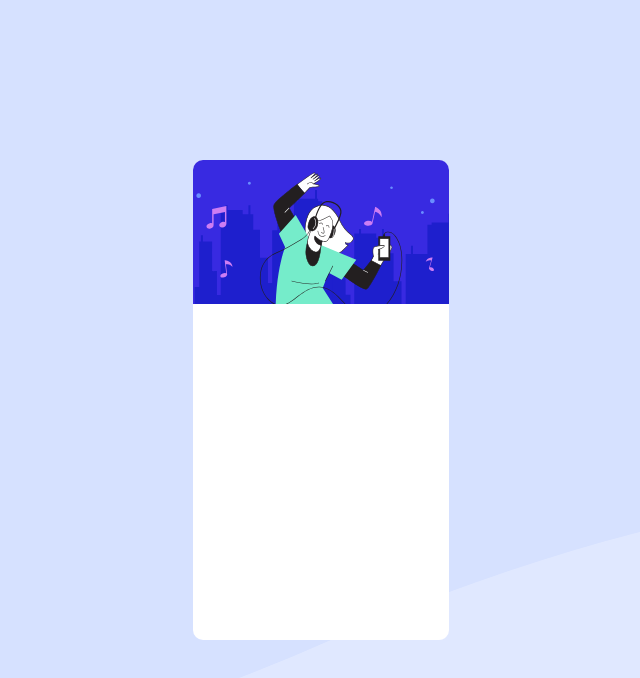
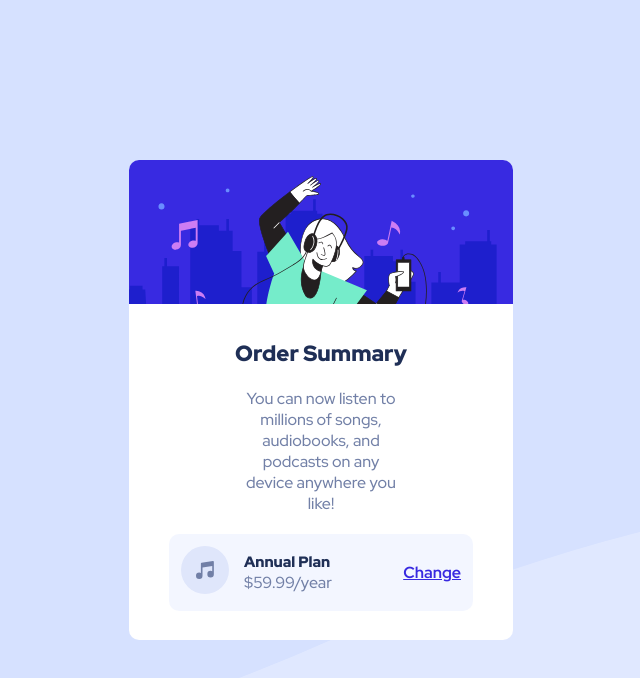
Before and after one commit to Ulvesten/Week-15-Order-Card, a React (Vite) app in the folder Order Card W15/: page / in a window 1280 px wide. Shown: the top 678 px of the page, without its empty margins (319-959 px from the left). Built offline with nearby package versions, Linux system fonts and the light colour scheme.

Commit message:
added Plan and OrderSum components

```diff
--- a/Order Card W15/Components/Container/Container.css
+++ b/Order Card W15/Components/Container/Container.css
@@ -1,7 +1,7 @@
 .Container__Main {
   height: 60vh;
   background-color: white;
-    width: 20vw;
+  width: 30vw;
   border-radius: 10px;
 }
 .Container__Image {
@@ -12,3 +12,8 @@
   background-size: cover;
   background-position: top;
 }
+
+.Container__Content {
+  font-weight: 500;
+  padding: 15px 40px;
+}
--- a/Order Card W15/Components/Container/Container.jsx
+++ b/Order Card W15/Components/Container/Container.jsx
@@ -1,10 +1,17 @@
-import React from 'react';
-import './Container.css';
+import React from "react";
+import OrderSum from "../OrderSum/OrderSum";
+import Plan from "../Plan/Plan";
+import "./Container.css";
 
 export const Container = () => {
-    return (
-        <div className='Container__Main'>
-            <div className='Container__Image'></div>
-        </div>
-    );
+  return (
+    <div className="Container__Main">
+      <div className="Container__Image"></div>
+      <div className="Container__Content">
+        <OrderSum />
+        <Plan />
+        <div className="Container__Plan"></div>
+      </div>
+    </div>
+  );
 };
--- /dev/null
+++ b/Order Card W15/Components/OrderSum/OrderSum.css
@@ -0,0 +1,17 @@
+.Order__Summary p {
+  padding: 0px 24px;
+  color: #7280a7;
+  font-weight: 500;
+  font-size: 16px;
+  text-align: center;
+  margin: 0 auto;
+  max-width: 70%;
+}
+
+.Order__Summary h1 {
+  color: #1f2f56;
+  padding: 20px 0px;
+  font-size: 22px;
+  font-weight: 900;
+  text-align: center;
+}
--- /dev/null
+++ b/Order Card W15/Components/OrderSum/OrderSum.jsx
@@ -0,0 +1,16 @@
+import React from "react";
+import "./OrderSum.css";
+
+const OrderSum = () => {
+  return (
+    <div className="Order__Summary">
+      <h1>Order Summary</h1>
+      <p>
+        You can now listen to millions of songs, audiobooks, and podcasts on any
+        device anywhere you like!
+      </p>
+    </div>
+  );
+};
+
+export default OrderSum;
--- /dev/null
+++ b/Order Card W15/Components/Plan/Plan.css
@@ -0,0 +1,31 @@
+.Card__Container {
+  border-radius: 10px;
+  margin: 20px 0px;
+  padding: 12px;
+  display: flex;
+  align-items: center;
+  gap: 15px;
+  background-color: hsl(225, 100%, 94%, 0.4);
+}
+
+.Card__Text {
+  flex-grow: 1;
+  text-align: left;
+}
+
+.Card__Text h3 {
+  font-size: 15px;
+  font-weight: 900;
+  color: #1f2f56;
+}
+
+.Card__Text p {
+  color: #7280a7;
+  font-weight: 500;
+}
+
+.Card__Link {
+  font-weight: 700;
+  text-decoration: underline;
+  color: hsl(245, 75%, 52%);
+}
--- /dev/null
+++ b/Order Card W15/Components/Plan/Plan.jsx
@@ -0,0 +1,20 @@
+import React from "react";
+import Avatar from "../../src/images/icon-music.svg";
+import "./Plan.css";
+
+const Plan = () => {
+  return (
+    <div className="Card__Container">
+      <div className="Card__Avatar">
+        <img src={Avatar} alt="avatar" />
+      </div>
+      <div className="Card__Text">
+        <h3>Annual Plan</h3>
+        <p>$59.99/year</p>
+      </div>
+      <div className="Card__Link">Change</div>
+    </div>
+  );
+};
+
+export default Plan;
--- a/Order Card W15/index.html
+++ b/Order Card W15/index.html
@@ -4,7 +4,13 @@
     <meta charset="UTF-8" />
     <link rel="icon" type="image/svg+xml" href="/src/favicon.svg" />
     <meta name="viewport" content="width=device-width, initial-scale=1.0" />
-    <title>Vite App</title>
+    <title>Order card</title>
+    <link rel="preconnect" href="https://fonts.googleapis.com" />
+    <link rel="preconnect" href="https://fonts.gstatic.com" crossorigin />
+    <link
+      href="https://fonts.googleapis.com/css2?family=Red+Hat+Display:wght@500;700;900&display=swap"
+      rel="stylesheet"
+    />
   </head>
   <body>
     <div id="root"></div>
--- a/Order Card W15/src/App.css
+++ b/Order Card W15/src/App.css
@@ -1,3 +1,11 @@
+* {
+  font-family: "Red Hat Display", sans-serif;
+  font-size: 16px;
+  padding: 0;
+  margin: 0;
+  box-sizing: border-box;
+}
+
 .App {
   text-align: center;
   height: 100vh;
```
Also changed, not shown: Order Card W15/src/images/icon-music.svg (added). Lines whose indentation alone changed are shown as unchanged.
